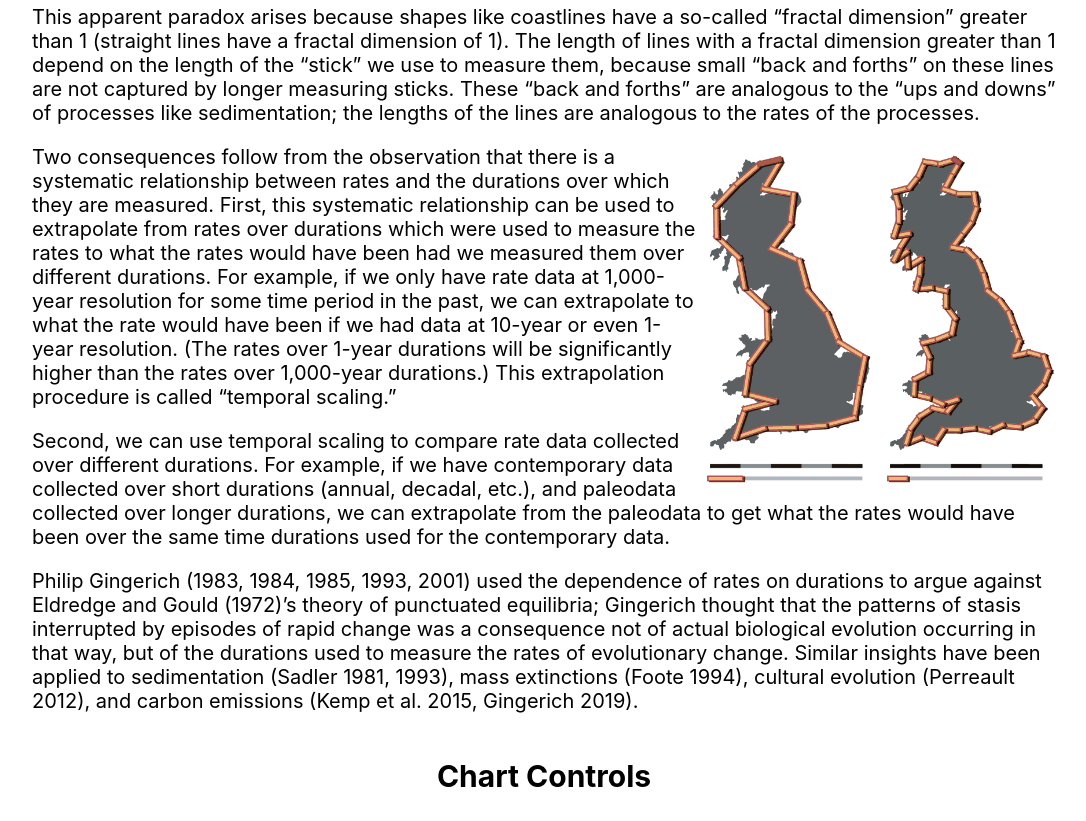
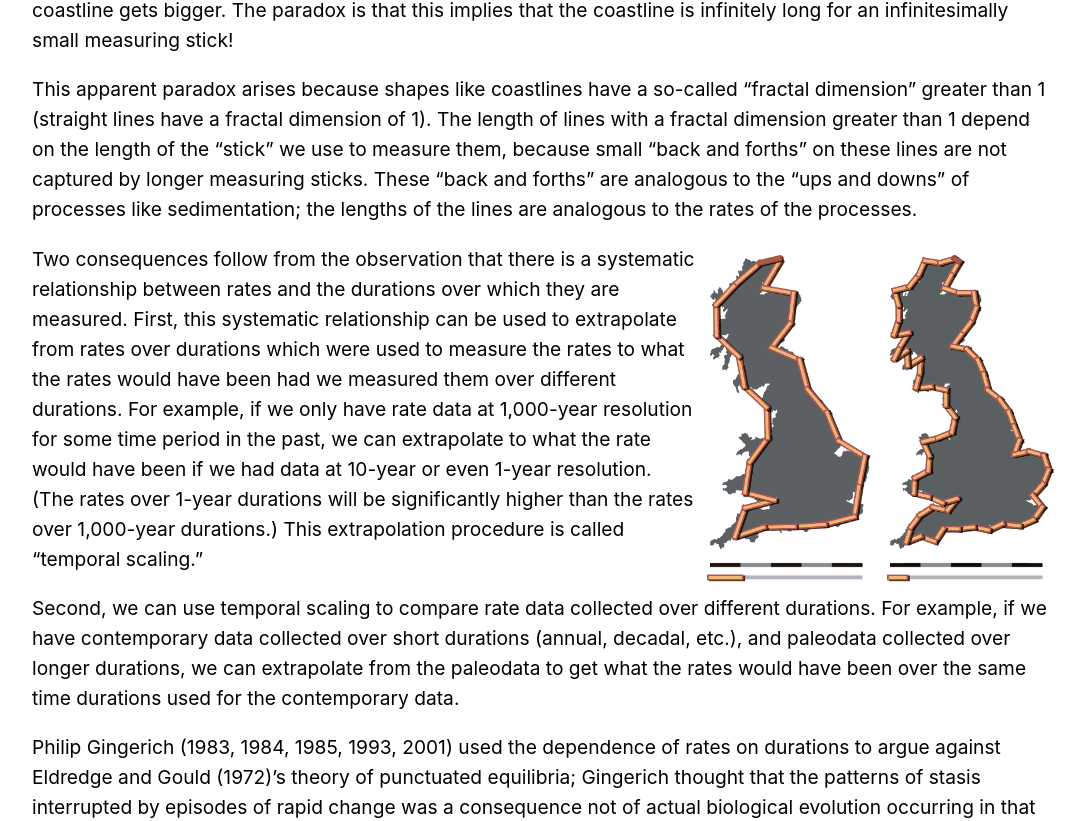
Before and after one commit to scl963/temporal-scaling, a Next.js app: page / in a window 1280 px wide. Shown: the part 659-1480 px from the top of the page, without its empty margins (96-1182 px from the left). Built offline with nearby package versions, Linux system fonts and the light colour scheme.

Commit message:
Test loading chart

```diff
--- a/pages/index.tsx
+++ b/pages/index.tsx
@@ -5,13 +5,14 @@ import coarseCoastline from "../public/fractal-coastline-100km.png";
 import fineCoastline from "../public/fractal-coastline-50km.png";
 import styles from "../styles/Home.module.css";
 import dynamic from "next/dynamic";
+import ChartSection from "../components/Chart/ChartSection";
 
-const DynamicChartSection = dynamic(
-  () => import("../components/Chart/ChartSection"),
-  {
-    ssr: false,
-  }
-);
+// const DynamicChartSection = dynamic(
+//   () => import("../components/Chart/ChartSection"),
+//   {
+//     ssr: false,
+//   }
+// );
 
 export default function Home() {
   return (
@@ -121,7 +122,7 @@ export default function Home() {
             mass extinctions (Foote 1994), cultural evolution (Perreault 2012),
             and carbon emissions (Kemp et al. 2015, Gingerich 2019).
           </p>
-          <DynamicChartSection />
+          <ChartSection />
         </article>
       </main>
     </>
--- a/styles/Home.module.css
+++ b/styles/Home.module.css
@@ -2,7 +2,7 @@
   max-width: 70rem;
   margin: auto;
   padding: 1rem;
-  font-size: 1.25rem;
+  font-size: 1.2rem;
 }
 
 .imageContainer {
--- a/styles/globals.css
+++ b/styles/globals.css
@@ -18,3 +18,7 @@ a {
 button {
   cursor: pointer;
 }
+
+p {
+  line-height: 1.875rem;
+}
```
